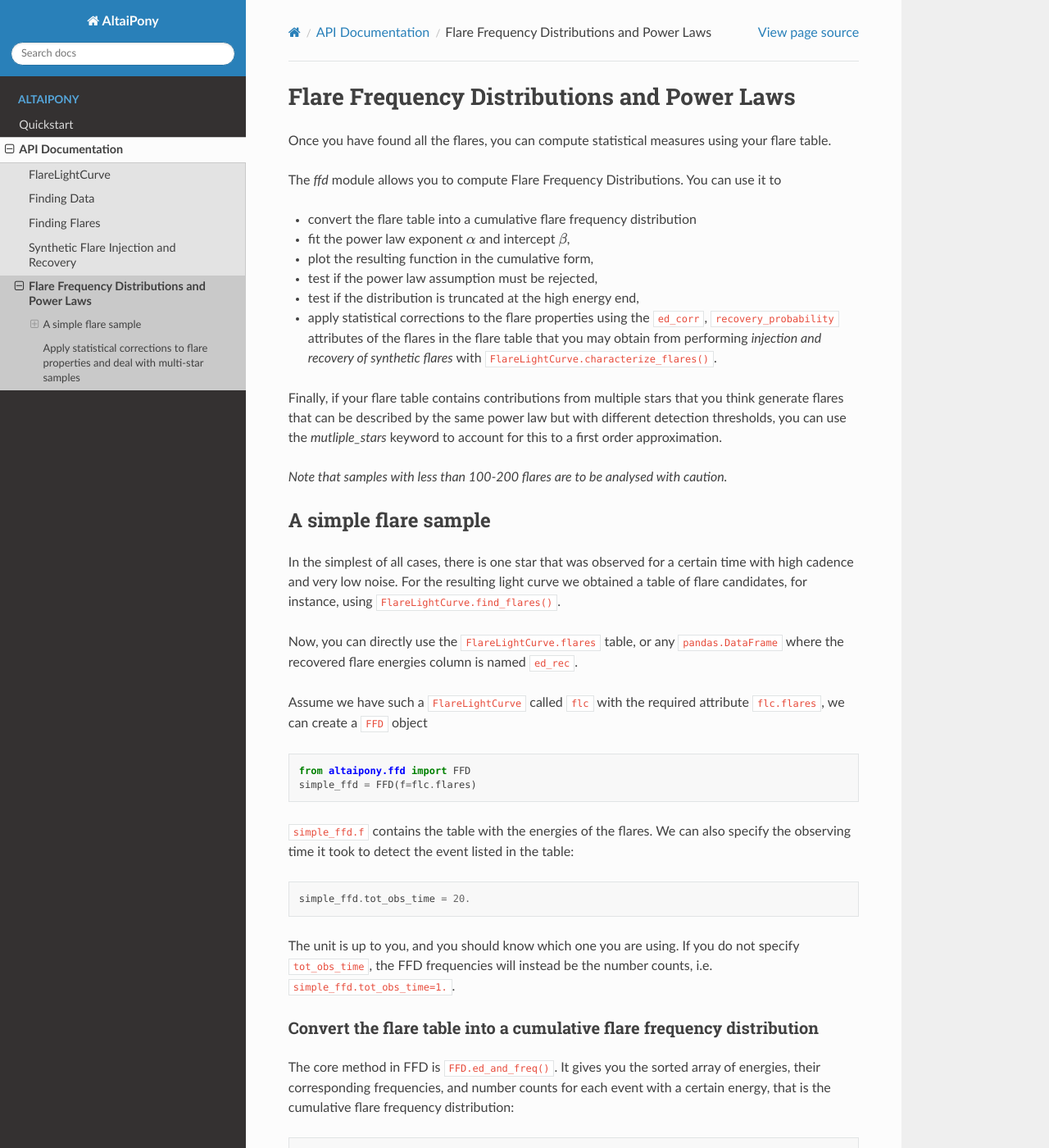
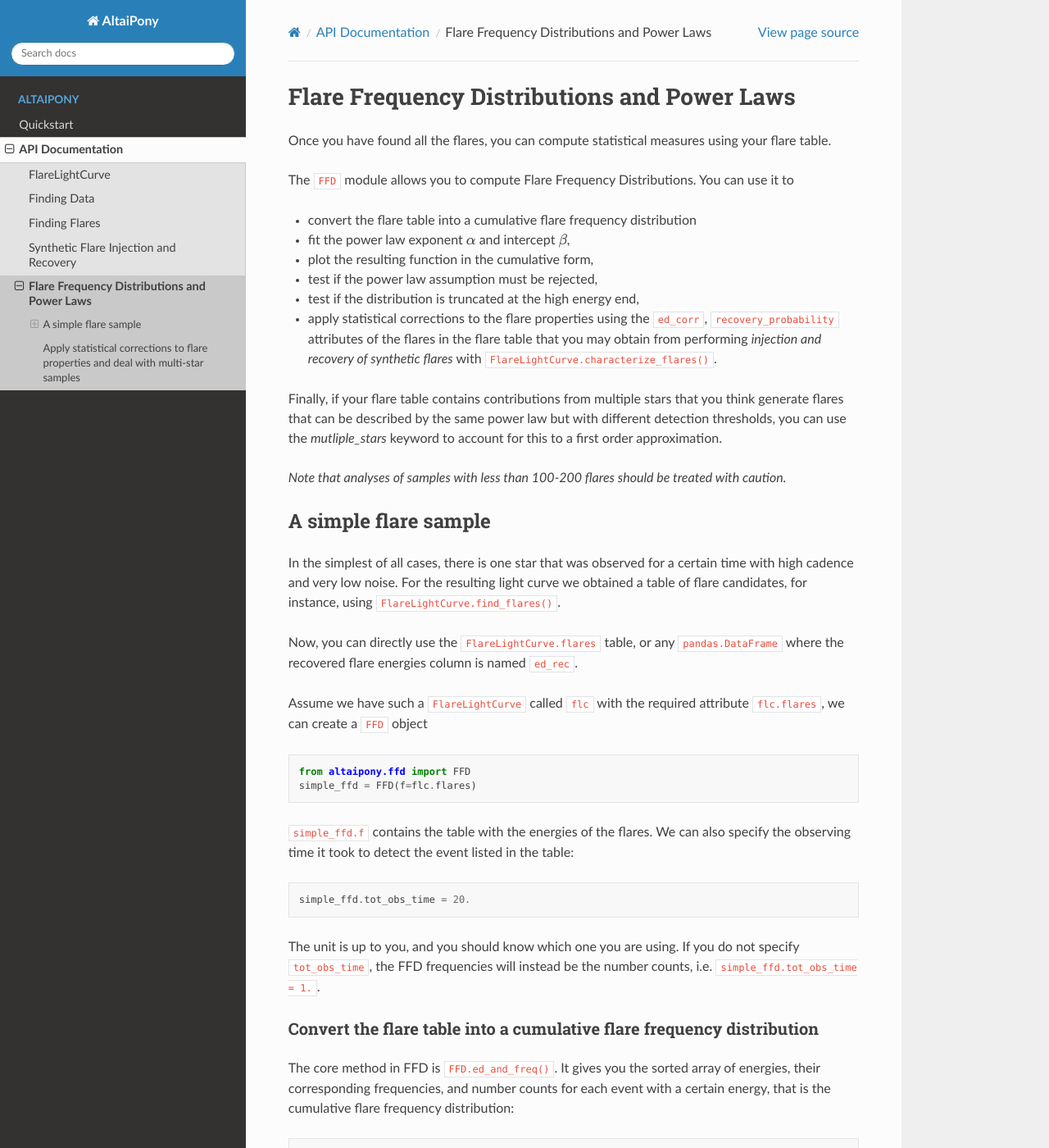
Before and after one commit to ekaterinailin/AltaiPony, a Sphinx documentation site: the page built from docs/source/api/ffds.rst, in a window 1280 px wide and 1400 px high. Shown: the whole window at 82% size. Built offline with Sphinx 7.4.7 and the Read the Docs theme 2.0.0, drawn with Linux system fonts in a browser that asks for light colours.

Commit message:
Layout and review docs.

```diff
--- a/docs/source/api/ffds.rst
+++ b/docs/source/api/ffds.rst
@@ -3,7 +3,7 @@ Flare Frequency Distributions and Power Laws
 
 Once you have found all the flares, you can compute statistical measures using your flare table.
 
-The `ffd` module allows you to compute Flare Frequency Distributions. You can use it to
+The ``FFD`` module allows you to compute Flare Frequency Distributions. You can use it to
 
 - convert the flare table into a cumulative flare frequency distribution
 - fit the power law exponent :math:`\alpha` and intercept :math:`\beta`,
@@ -14,7 +14,7 @@ The `ffd` module allows you to compute Flare Frequency Distributions. You can us
 
 Finally, if your flare table contains contributions from multiple stars that you think generate flares that can be described by the same power law but with different detection thresholds, you can use the `mutliple_stars` keyword to account for this to a first order approximation.
 
-*Note that samples with less than 100-200 flares are to be analysed with caution.*
+*Note that analyses of samples with less than 100-200 flares should be treated with caution.*
 
 A simple flare sample
 -----------------------------
@@ -36,7 +36,7 @@ Assume we have such a ``FlareLightCurve`` called ``flc`` with the required attri
 
     simple_ffd.tot_obs_time = 20.
 
-The unit is up to you, and you should know which one you are using. If you do not specify ``tot_obs_time``, the FFD frequencies will instead be the number counts, i.e. ``simple_ffd.tot_obs_time=1.``.
+The unit is up to you, and you should know which one you are using. If you do not specify ``tot_obs_time``, the FFD frequencies will instead be the number counts, i.e. ``simple_ffd.tot_obs_time = 1.``.
 
 Convert the flare table into a cumulative flare frequency distribution
 ^^^^^^^^^^^^^^^^^^^^^^^^^^^^^^^^^^^^^^^^^^^^^^^^^^^^
@@ -70,12 +70,12 @@ Let's fit a power law to this distribution. We use a Maximum Likelihood Estimato
     simple_ffd.fit_beta_to_powerlaw()
 
 
-The results can be accessed with `simple_ffd.alpha`, `simple_ffd.alpha_err`, `simple_ffd.beta`, and `simple_ffd.beta_err`, respectively.
+The results can be accessed with ``simple_ffd.alpha``, ``simple_ffd.alpha_err``, ``simple_ffd.beta``, and ``simple_ffd.beta_err``, respectively.
 
 Plot the resulting function in the cumulative form
 ^^^^^^^^^^^^^^^^^^^^^^^^^^^^^^^^^^^^^^^
 
-Use `plot_powerlaw` to plot the result on top of the FFD with the code snippet below:
+Use ``plot_powerlaw`` to plot the result on top of the FFD with the code snippet below:
 
 ::
 
```
Also changed, not shown: other parts of docs/source/api/ffds.rst (+2 -1 lines).
